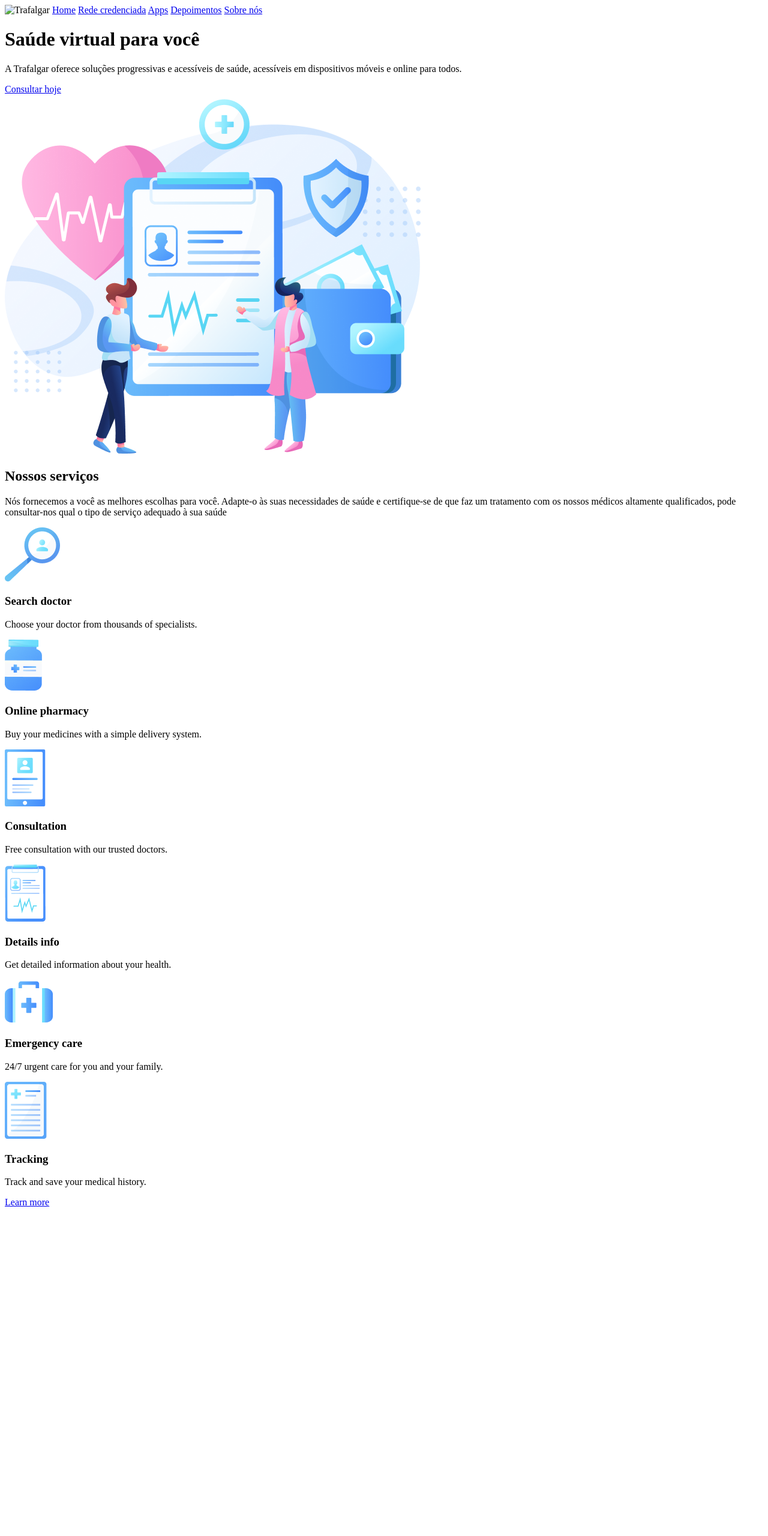
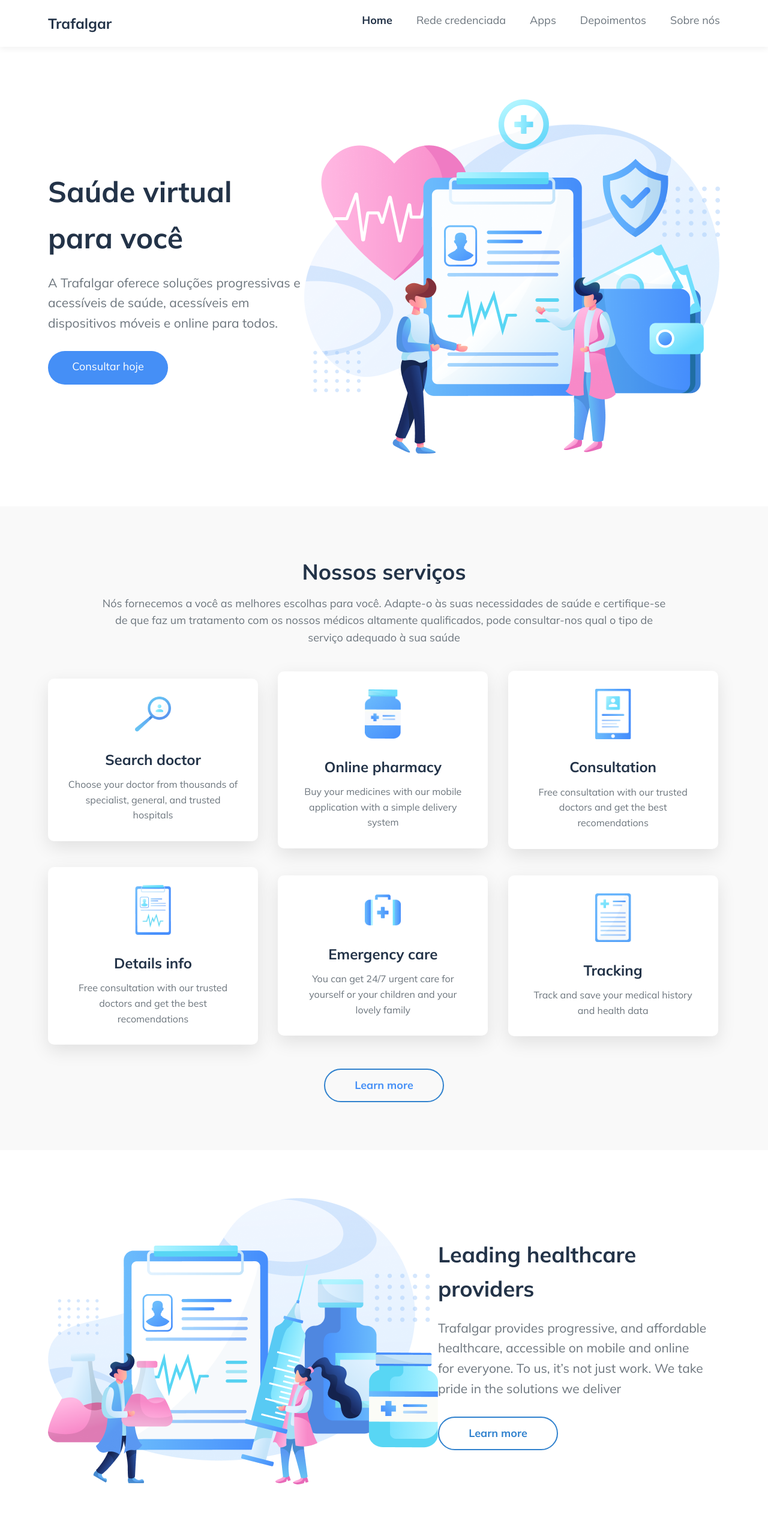
Before and after one commit to Guii-Script/HTML_Site_Medico, a plain HTML site: page index.html in a window 1280 px wide. Shown: the top 2560 px of the page at 60% size. Before the commit the page ends 2021 px from the top, so only its background shows below. Drawn offline with Linux system fonts and the light colour scheme.

Commit message:
Trabalhando no CSS do Site e mais uma tela do HTML

```diff
--- a/index.html
+++ b/index.html
@@ -9,7 +9,7 @@
   <body>
     <header class="cabecalho">
       <nav class="menu">
-        <img src="images/logo.png" alt="Trafalgar" class="logo" />
+        <p alt="Trafalgar" class="logo">Trafalgar</p>
         <a href="home.html" class="link-menu ativo">Home</a>
         <a href="rede.html" class="link-menu">Rede credenciada</a>
         <a href="apps.html" class="link-menu">Apps</a>
@@ -17,11 +17,12 @@
         <a href="sobre.html" class="link-menu">Sobre nós</a>
       </nav>
     </header>
+
     <main>
       <div class="container">
         <div class="text-content">
-          <h1>Saúde virtual para você</h1>
-          <p>
+          <h1 class="titulo-primario">Saúde virtual para você</h1>
+          <p class="paragrafo-primario">
             A Trafalgar oferece soluções progressivas e acessíveis de saúde,
             acessíveis em dispositivos móveis e online para todos.
           </p>
@@ -31,9 +32,10 @@
           <img src="image/primeira_ilustracao.png" alt="Saúde Virtual" />
         </div>
       </div>
+
       <section class="services">
-        <h2>Nossos serviços</h2>
-        <p>
+        <h2 class="titulo-segundo">Nossos serviços</h2>
+        <p class="paragrafo-segundo">
           Nós fornecemos a você as melhores escolhas para você. Adapte-o às suas
           necessidades de saúde e certifique-se de que faz um tratamento com os
           nossos médicos altamente qualificados, pode consultar-nos qual o tipo
@@ -43,38 +45,97 @@
           <div class="service-card">
             <img src="image/lupa.png" alt="Search doctor" />
             <h3>Search doctor</h3>
-            <p>Choose your doctor from thousands of specialists.</p>
+            <p>Choose your doctor from thousands of specialist, general, and trusted hospitals</p>
           </div>
           <div class="service-card">
             <img src="image/remedio.png" alt="Online pharmacy" />
             <h3>Online pharmacy</h3>
-            <p>Buy your medicines with a simple delivery system.</p>
+            <p>Buy  your medicines with our mobile application with a simple delivery system</p>
           </div>
           <div class="service-card">
             <img src="image/celular.png" alt="Consultation" />
             <h3>Consultation</h3>
-            <p>Free consultation with our trusted doctors.</p>
+            <p>Free consultation with our trusted doctors and get the best recomendations</p>
           </div>
           <div class="service-card">
             <img src="image/prancheta.png" alt="Details info" />
             <h3>Details info</h3>
-            <p>Get detailed information about your health.</p>
+            <p>Free consultation with our trusted doctors and get the best recomendations</p>
           </div>
           <div class="service-card">
             <img src="image/kit_medico.png" alt="Emergency care" />
             <h3>Emergency care</h3>
-            <p>24/7 urgent care for you and your family.</p>
+            <p>You can get 24/7 urgent care for yourself or your children and your
+              lovely family
+            </p>
           </div>
           <div class="service-card">
             <img src="image/ficha_medica.png" alt="Tracking" />
             <h3>Tracking</h3>
-            <p>Track and save your medical history.</p>
+            <p>Track and save your medical history and health data</p>
           </div>
         </div>
         <div class="learn-more">
-          <a href="#">Learn more</a>
+          <a href="#" class="btn-learn-more">Learn more</a>
         </div>
       </section>
+
+      <div class="container">
+        <div class="image-content">
+          <img class="img_segunda" src="image/segunda_ilustracao.png" alt="Saúde Virtual" />
+        </div>
+        <div class="text-content">
+          <h1 class="titulo-terceiro">Leading healthcare providers</h1>
+          <p class="paragrafo-terceiro">
+            Trafalgar provides progressive, and affordable healthcare, accessible on mobile and online for everyone.
+            To us, it’s not just work. We take pride in the solutions we deliver
+          </p>
+          <a href="#" class="btn-learn-more">Learn more</a>
+        </div>
+      </div>
+
+      <div class="container">
+        <div class="text-content">
+          <h1 class="titulo-quarto">Download our mobile apps</h1>
+          <p class="paragrafo-quarto">
+            Our dedicated patient engagement app and
+            web portal allow you to access information instantaneously (no tedeous form, long calls,
+            or administrative hassle) and securely
+          </p>
+          <a href="#" class="btn_sem_borda">Download <span class="arrow">↓</span></a>
+        </div>
+        <div class="image-content">
+          <img class="img_terceira" src="image/terceira_ilustracao.png" alt="Saúde Virtual" />
+        </div>
+      </div>
+
+
+      <div class="testimonial-section">
+        <h2>What our customer are saying</h2>
+        <div class="testimonial-container">
+            <div class="testimonial-card">
+                <img src="image/user.jpg" alt="Edward Newgate" class="user-image">
+                <div class="testimonial-content">
+                    <h3>Edward Newgate</h3>
+                    <p class="user-role">Founder Circle</p>
+                    <p class="testimonial-text">
+                        "Our dedicated patient engagement app and web portal allow you to access
+                        information instantaneously (no tedious forms, long calls, or administrative hassle) and securely."
+                    </p>
+                </div>
+            </div>
+            <div class="testimonial-navigation">
+                <span class="arrow left">←</span>
+                <div class="dots">
+                    <span class="dot active"></span>
+                    <span class="dot"></span>
+                    <span class="dot"></span>
+                </div>
+                <span class="arrow right">→</span>
+            </div>
+        </div>
+    </div>
+
     </main>
   </body>
 </html>
--- a/style.css
+++ b/style.css
@@ -0,0 +1,374 @@
+@import url('https://fonts.googleapis.com/css2?family=Mulish:ital,wght@0,200..1000;1,200..1000&display=swap');
+
+html, body, div, span, applet, object, iframe,
+h1, h2, h3, h4, h5, h6, p, blockquote, pre,
+a, abbr, acronym, address, big, cite, code,
+del, dfn, em, img, ins, kbd, q, s, samp,
+small, strike, strong, sub, sup, tt, var,
+b, u, i, center,
+dl, dt, dd, ol, ul, li,
+fieldset, form, label, legend,
+table, caption, tbody, tfoot, thead, tr, th, td,
+article, aside, canvas, details, embed,
+figure, figcaption, footer, header, hgroup,
+menu, nav, output, ruby, section, summary,
+time, mark, audio, video {
+	margin: 0;
+	padding: 0;
+	border: 0;
+	font-size: 100%;
+	font: inherit;
+	vertical-align: baseline;
+}
+/* HTML5 display-role reset for older browsers */
+article, aside, details, figcaption, figure,
+footer, header, hgroup, menu, nav, section {
+	display: block;
+}
+
+
+* {
+    margin: 0;
+    padding: 0;
+    box-sizing: border-box;
+    font-family: 'Mulish', sans-serif;
+}
+
+body {
+    background-color: #fff;
+    color: #233348;
+    line-height: 1.6;
+    overflow-x: hidden;
+}
+
+/* Cabeçalho */
+.cabecalho {
+    display: flex;
+    align-items: center;
+    justify-content: space-between;
+    padding: 20px 80px;
+    background-color: #fff;
+    box-shadow: 0px 4px 10px rgba(0, 0, 0, 0.05);
+    width: 100%;
+    font-family: 'Mulish', sans-serif;
+}
+
+.logo {
+    font-size: 24px;
+    font-weight: bold;
+    color: #233348;
+    flex: 1; /* Mantém o logo à esquerda */
+}
+
+.menu {
+    display: flex;
+    gap: 40px;
+    justify-content: flex-end; /* Alinha o menu à direita */
+    flex: 1;
+}
+
+.link-menu {
+    font-size: 18px;
+    color: #6C757D;
+    text-decoration: none;
+    transition: color 0.3s;
+}
+
+.link-menu:hover, .link-menu.ativo {
+    color: #233348;
+    font-weight: bold;
+}
+
+/* Container principal */
+.container {
+    display: flex;
+    align-items: center;
+    justify-content: space-between;
+    padding: 80px;
+}
+
+.text-content {
+    max-width: 500px;
+}
+
+.titulo-primario {
+    font-size: 42px;
+    margin-bottom: 20px;
+    font-size: 48px;
+    font-weight: bold;
+    max-width: 307px;
+}
+
+.paragrafo-primario {
+    font-size: 21px;
+    color: #6C757D;
+    margin-bottom: 30px;
+    max-width: 517px;
+}
+
+.titulo-segundo {
+    font-size: 36px;
+    margin-bottom: 10px;
+    font-weight: bold;
+}
+
+.paragrafo-segundo {
+    font-size: 18px;
+    color: #6C757D;
+    max-width: 952px;
+    margin: 0 auto 40px;
+}
+
+.titulo-terceiro {
+    font-size: 36px;
+    margin-bottom: 20px;
+    font-weight: bold;
+    max-width: 481px;
+}
+
+.paragrafo-terceiro {
+    font-size: 21px;
+    color: #6C757D;
+    margin-bottom: 30px;
+    max-width: 450px;
+}
+
+.titulo-quarto {
+    font-size: 36px;
+    margin-bottom: 20px;
+    font-weight: bold;
+    max-width: 254px;
+}
+
+.paragrafo-quarto {
+    font-size: 21px;
+    color: #6C757D;
+    margin-bottom: 30px;
+    max-width: 420px;
+}
+
+.btn {
+    display: inline-block;
+    padding: 12px 24px;
+    background-color: #458FF6;
+    color: #fff;
+    text-decoration: none;
+    border-radius: 30px;
+    font-size: 18px;
+    transition: background 0.3s;
+    height: 56px;
+    width: 200px;
+    text-align: center;
+}
+
+.btn_sem_borda{
+    display: inline-flex;
+    align-items: center;
+    justify-content: center;
+    padding: 10px 20px;
+    font-size: 18px;
+    font-weight: bold;
+    color: #3182CE; /* Azul similar ao da imagem */
+    border: 2px solid #3182CE; /* Borda azul */
+    border-radius: 30px; /* Bordas arredondadas */
+    text-decoration: none;
+    background: transparent;
+    transition: 0.3s ease-in-out;
+    height: 56px;
+    width: 200px;
+}
+.btn_sem_borda .arrow {
+    margin-left: 8px;
+}
+
+.btn_sem_borda:hover {
+    background: #3182CE;
+    color: white;
+}
+
+.btn-learn-more{
+    display: inline-flex;
+    align-items: center;
+    justify-content: center;
+    padding: 10px 20px;
+    font-size: 18px;
+    font-weight: bold;
+    color: #3182CE; /* Azul similar ao da imagem */
+    border: 2px solid #3182CE; /* Borda azul */
+    border-radius: 30px; /* Bordas arredondadas */
+    text-decoration: none;
+    background: transparent;
+    transition: 0.3s ease-in-out;
+    height: 56px;
+    width: 200px;
+}
+
+.btn-learn-more:hover {
+    background: #3182CE;
+    color: white;
+}
+
+.btn:hover {
+    background-color: #356ac3;
+}
+
+.image-content img {
+    max-width: 693px;
+    height: auto;
+}
+
+.img_terceira{
+    max-width: 665px;
+    height: auto;
+}
+
+.img_segunda{
+    max-width: 650px;
+    height: auto;
+}
+
+/* Serviços */
+.services {
+    text-align: center;
+    padding: 80px;
+    background-color: #f9f9f9;
+}
+
+.services-grid {
+    display: grid;
+    grid-template-columns: repeat(3, 1fr); /* 3 colunas */
+    gap: 30px;
+    justify-content: center; /* Centraliza horizontalmente */
+    align-items: center; /* Centraliza verticalmente */
+    max-width: 1120px;
+    margin: 0 auto; /* Centraliza o grid na página */
+}
+
+.service-card {
+    background: #fff;
+    padding: 30px;
+    border-radius: 10px;
+    box-shadow: 0px 10px 30px rgba(0, 0, 0, 0.1);
+    text-align: center;
+    max-width: 350px;
+}
+
+.service-card img {
+    width: 60px;
+    margin-bottom: 20px;
+}
+
+.service-card h3 {
+    font-size: 24px;
+    margin-bottom: 10px;
+    font-weight: bold;
+}
+
+.service-card p {
+    font-size: 16px;
+    color: #6C757D;
+}
+
+.learn-more {
+    margin-top: 40px;
+}
+
+.learn-more a {
+    font-size: 18px;
+    color: #458FF6;
+    text-decoration: none;
+    font-weight: bold;
+    transition: color 0.3s;
+}
+
+.learn-more a:hover {
+    color: #356ac3;
+}
+
+
+
+
+.testimonial-section {
+    text-align: center;
+    background: linear-gradient(to right, #5A98F2, #67C3F3);
+    color: white;
+    padding: 40px;
+    border-radius: 20px;
+    max-width: 900px;
+    margin: auto;
+}
+
+.testimonial-section h2 {
+    font-size: 24px;
+    margin-bottom: 10px;
+}
+
+.testimonial-container {
+    display: flex;
+    flex-direction: column;
+    align-items: center;
+}
+
+.testimonial-card {
+    display: flex;
+    align-items: center;
+    background: white;
+    color: black;
+    padding: 20px;
+    border-radius: 15px;
+    max-width: 700px;
+    box-shadow: 0px 5px 15px rgba(0, 0, 0, 0.1);
+    margin: 20px 0;
+}
+
+.user-image {
+    width: 80px;
+    height: 80px;
+    border-radius: 50%;
+    margin-right: 20px;
+    object-fit: cover;
+}
+
+.testimonial-content {
+    text-align: left;
+}
+
+.user-role {
+    font-size: 14px;
+    color: gray;
+}
+
+.testimonial-text {
+    font-size: 16px;
+    margin-top: 10px;
+}
+
+.testimonial-navigation {
+    display: flex;
+    align-items: center;
+    gap: 15px;
+}
+
+.arrow {
+    font-size: 20px;
+    cursor: pointer;
+    color: white;
+}
+
+.dots {
+    display: flex;
+    gap: 5px;
+}
+
+.dot {
+    width: 10px;
+    height: 10px;
+    background: white;
+    border-radius: 50%;
+    opacity: 0.5;
+    cursor: pointer;
+}
+
+.dot.active {
+    opacity: 1;
+}
```
